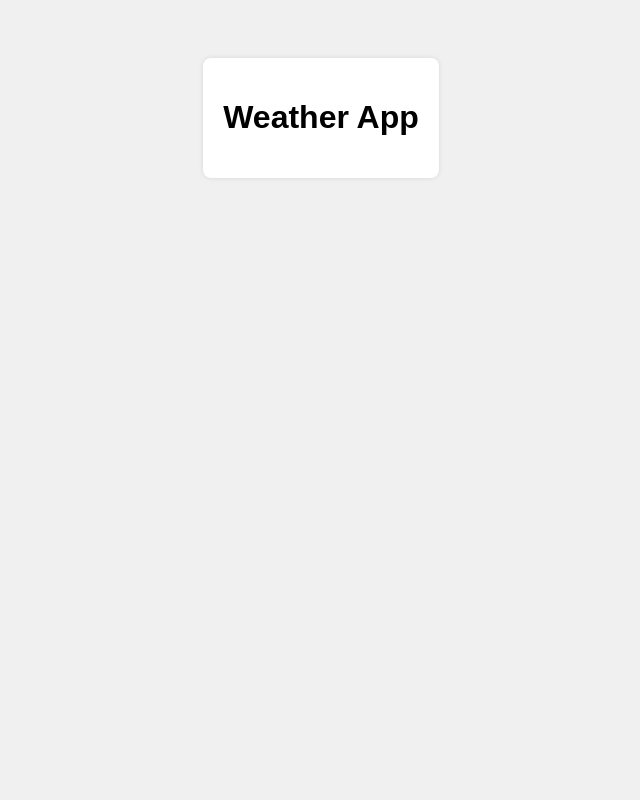
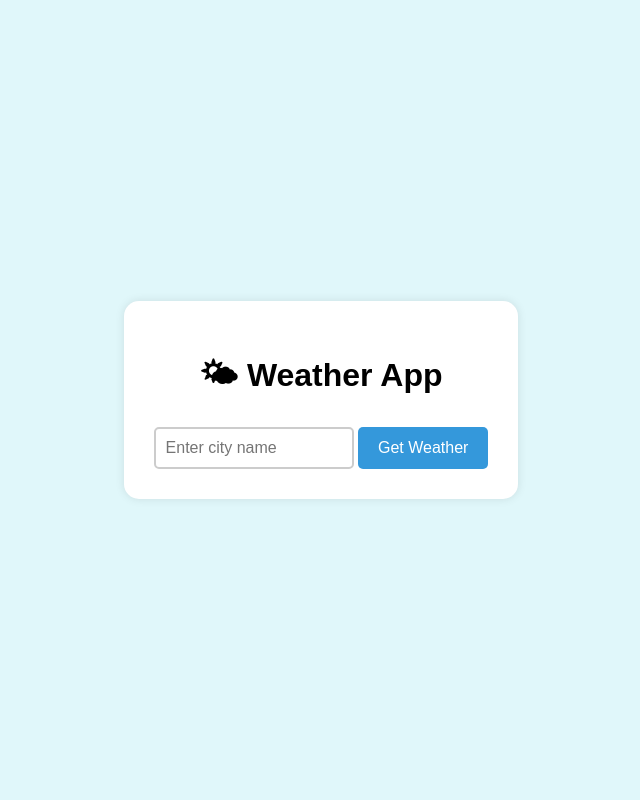
Before and after one commit to joshuakitong/flask-weather-app, a Flask app: page / in a window 1280 px wide. Shown: the whole page, without its empty margins (319-959 px from the left). Run offline with Flask 3, Linux system fonts and the light colour scheme.

Commit message:
feat: weather app basic functionality with minimal styling

```diff
--- a/app.py
+++ b/app.py
@@ -1,10 +1,35 @@
-from flask import Flask, render_template
+import os
+import requests
+from flask import Flask, render_template, request
+from dotenv import load_dotenv
+
+load_dotenv()
 
 app = Flask(__name__)
+API_KEY = os.getenv("API_KEY")
 
-@app.route("/")
+@app.route("/", methods=["GET", "POST"])
 def index():
-    return render_template("index.html")
+    weather_data = None
+    error = None
+
+    if request.method == "POST":
+        city = request.form.get("city")
+        if city:
+            url = f"http://api.openweathermap.org/data/2.5/weather?q={city}&appid={API_KEY}&units=metric"
+            response = requests.get(url)
+
+            if response.status_code == 200:
+                data = response.json()
+                weather_data = {
+                    "city": data["name"],
+                    "temperature": data["main"]["temp"],
+                    "description": data["weather"][0]["description"],
+                    "icon": data["weather"][0]["icon"]
+                }
+            else:
+                error = "City not found. Please try again."
+    return render_template("index.html", weather=weather_data, error=error)
 
 if __name__ == "__main__":
     app.run(debug=True)
--- a/static/style.css
+++ b/static/style.css
@@ -1,15 +1,48 @@
 body {
-  font-family: Arial, sans-serif;
-  background: #f0f0f0;
-  display: flex;
-  justify-content: center;
-  padding-top: 50px;
+    font-family: Arial, sans-serif;
+    background: #e0f7fa;
+    display: flex;
+    justify-content: center;
+    align-items: center;
+    min-height: 100vh;
+    margin: 0;
 }
-
 .container {
-  background: white;
-  padding: 20px;
-  border-radius: 8px;
-  box-shadow: 0 0 5px rgba(0,0,0,0.1);
-  text-align: center;
+    text-align: center;
+    background: white;
+    padding: 30px;
+    border-radius: 15px;
+    box-shadow: 0 0 10px rgba(0,0,0,0.1);
 }
+input {
+  padding: 10px;
+  font-size: 16px;
+  border: 2px solid #ccc;
+  border-radius: 5px;
+  width: 200px;
+  box-sizing: border-box;
+  transition: border-color 0.3s ease;
+}
+input:focus {
+  border-color: #3498db;
+  outline: none;
+}
+button {
+  padding: 12px 20px;
+  font-size: 16px;
+  background-color: #3498db;
+  color: white;
+  border: none;
+  border-radius: 5px;
+  cursor: pointer;
+  transition: background-color 0.3s ease;
+}
+button:hover {
+  background-color: #2980b9;
+}
+.error {
+    color: red;
+}
+.weather-info img {
+    width: 100px;
+}
--- a/templates/index.html
+++ b/templates/index.html
@@ -1,13 +1,30 @@
 <!DOCTYPE html>
 <html lang="en">
 <head>
-  <meta charset="UTF-8">
-  <title>Weather App</title>
-  <link rel="stylesheet" href="{{ url_for('static', filename='style.css') }}">
+    <meta charset="UTF-8">
+    <title>Weather App</title>
+    <link rel="stylesheet" href="{{ url_for('static', filename='style.css') }}">
 </head>
 <body>
-  <div class="container">
-    <h1>Weather App</h1>
-  </div>
+    <div class="container">
+        <h1>🌤 Weather App</h1>
+        <form method="POST">
+            <input type="text" name="city" placeholder="Enter city name" required>
+            <button type="submit">Get Weather</button>
+        </form>
+
+        {% if error %}
+            <p class="error">{{ error }}</p>
+        {% endif %}
+
+        {% if weather %}
+            <div class="weather-info">
+                <h2>{{ weather.city }}</h2>
+                <p>{{ weather.temperature }} °C</p>
+                <p>{{ weather.description }}</p>
+                <img src="http://openweathermap.org/img/wn/{{ weather.icon }}@2x.png" alt="weather icon">
+            </div>
+        {% endif %}
+    </div>
 </body>
 </html>
```
